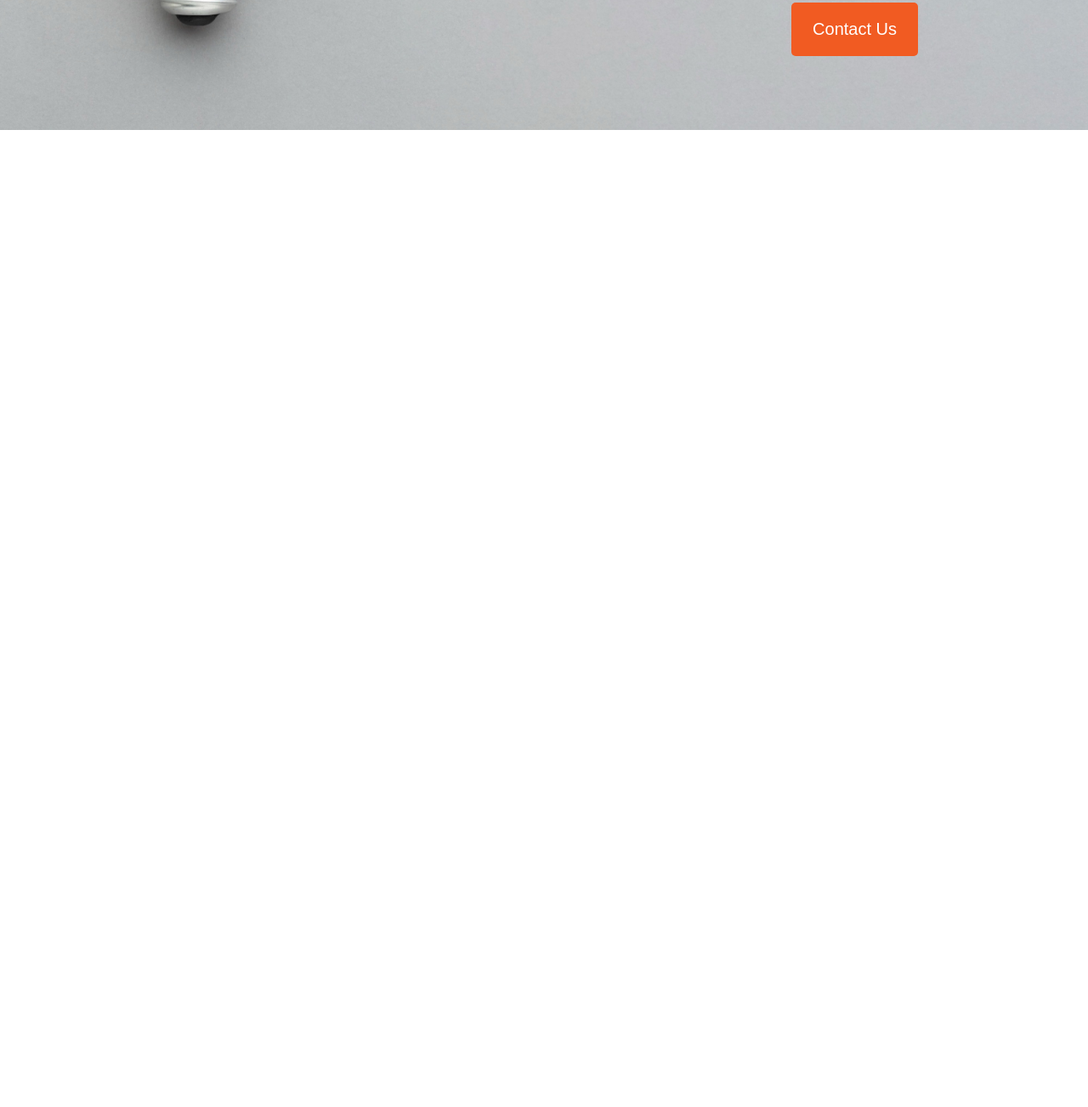
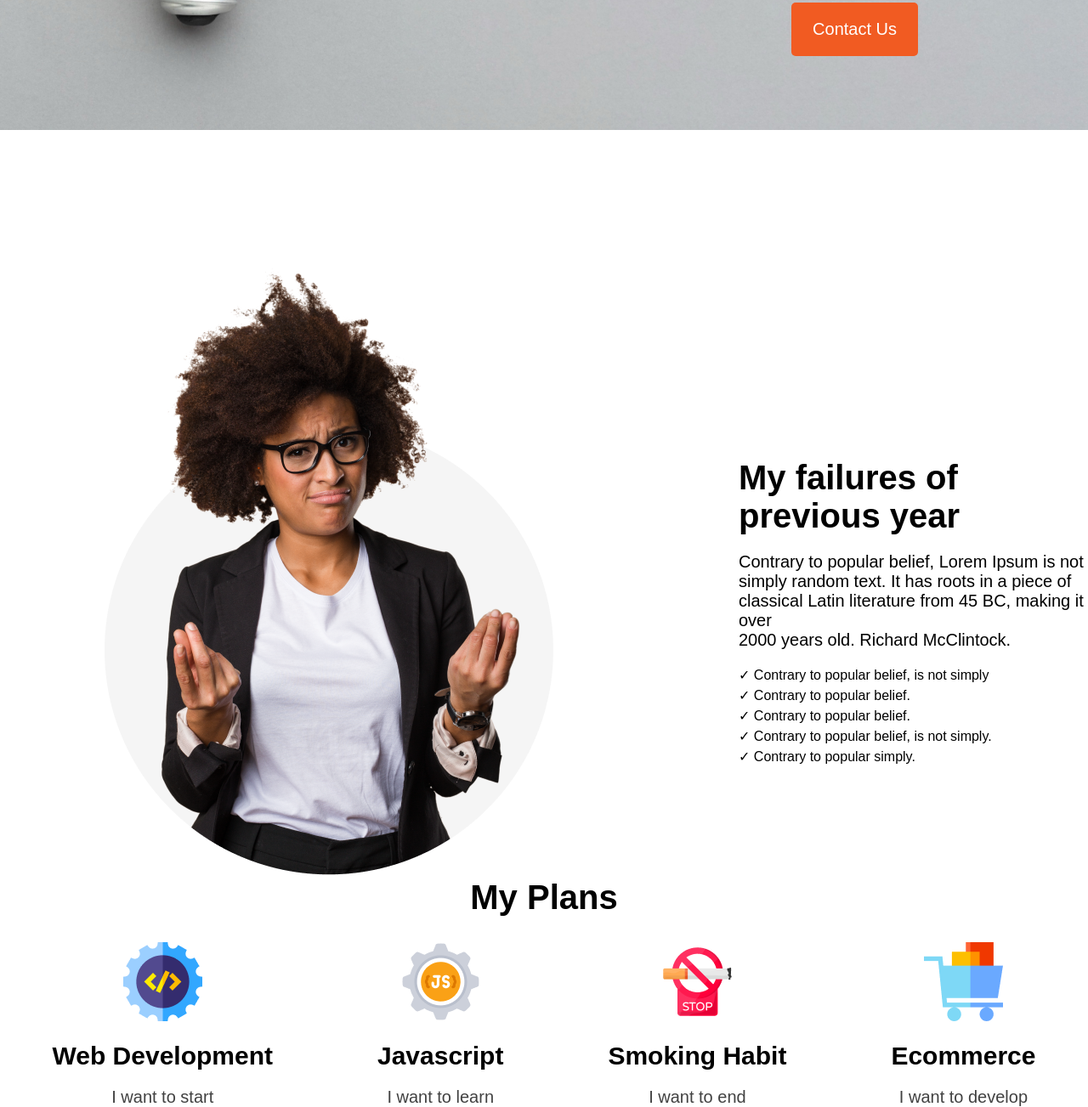
Before and after one commit to HasibUddin1/new-year, a plain HTML site: page index.html in a window 1280 px wide. Shown: the part 494-1797 px from the top of the page at 85% size. Before the commit the page ends 800 px from the top, so only its background shows below. Drawn offline with Linux system fonts and the light colour scheme.

Commit message:
added plans section

```diff
--- a/index.css
+++ b/index.css
@@ -1,9 +1,11 @@
-*{
+* {
     font-family: sans-serif;
     margin: 0;
     padding: 0;
 }
-.header{
+
+/* header content design */
+.header {
     background-image: url('images/banner/banner2.png');
     background-size: 100%;
     background-repeat: no-repeat;
@@ -11,19 +13,22 @@
     height: 100vh;
     text-align: right;
 }
-.header-text{
+
+.header-text {
     font-size: 50px;
     font-weight: 700;
     padding-top: 25vh;
     padding-right: 200px;
 }
-.header-paragraph{
+
+.header-paragraph {
     font-size: 18px;
     margin-top: 30px;
     margin-bottom: 30px;
     margin-right: 200px;
 }
-.header-btn{
+
+.header-btn {
     padding: 20px 25px;
     margin-right: 200px;
     background-color: #F15B22;
@@ -32,3 +37,90 @@
     border-radius: 5px;
     font-size: 20px;
 }
+
+/* failure section design */
+.failure {
+    display: flex;
+    align-items: center;
+}
+
+.failure-text {
+    margin-top: 100px;
+    margin-left: 200px;
+}
+
+.failure-header {
+    font-size: 40px;
+}
+
+.failure-paragraph {
+    font-size: 20px;
+    margin-top: 20px;
+}
+
+.para-one {
+    margin-top: 20px;
+}
+
+.para-two {
+    margin-top: 5px;
+}
+
+.para-three {
+    margin-top: 5px;
+}
+
+.para-four {
+    margin-top: 5px;
+}
+
+.para-five {
+    margin-top: 5px;
+}
+
+.image-add {
+    margin-left: 100px;
+}
+/* Plan section design */
+.plans{
+    display: flex;
+    justify-content: space-around;
+}
+.plan-header{
+    text-align: center;
+    margin-bottom: 30px;
+    font-size: 40px;
+    font-weight: 700;
+}
+.web{
+    text-align: center;
+}
+.java{
+    text-align: center;
+}
+.smoke{
+    text-align: center;
+}
+.ecom{
+    text-align: center;
+}
+.web-head{
+    font-size: 30px;
+    margin: 20px 0;
+}
+.java-head{
+    font-size: 30px;
+    margin: 20px 0;
+}
+.smoke-head{
+    font-size: 30px;
+    margin: 20px 0;
+}
+.ecom-head{
+    font-size: 30px;
+    margin: 20px 0;
+}
+.plan-text{
+    font-size: 20px;
+    color: rgb(65, 65, 65);
+}
--- a/index.html
+++ b/index.html
@@ -1,5 +1,6 @@
 <!DOCTYPE html>
 <html lang="en">
+
 <head>
     <meta charset="UTF-8">
     <meta http-equiv="X-UA-Compatible" content="IE=edge">
@@ -7,17 +8,63 @@
     <title>New Year</title>
     <link rel="stylesheet" href="index.css">
 </head>
+
 <body>
     <header>
         <div class="header">
             <h1 class="header-text">All Thinks Are <br>
                 Possible If You <br>
                 believe</h1>
-                <p class="header-paragraph">There are many variations of passages of Lorem Ipsum <br>
-                    available, but the majority have suffered alteration in some <br>
-                    form, by injected humour, or randomised words</p>
-                    <button class="header-btn">Contact Us</button>
+            <p class="header-paragraph">There are many variations of passages of Lorem Ipsum <br>
+                available, but the majority have suffered alteration in some <br>
+                form, by injected humour, or randomised words</p>
+            <button class="header-btn">Contact Us</button>
         </div>
     </header>
+    <main>
+        <div class="failure">
+            <div class="image-add">
+                <img src="images/person.png" alt="">
+            </div>
+            <div class="failure-text">
+                <h3 class="failure-header">My failures of <br>
+                    previous year</h3>
+                <p class="failure-paragraph">Contrary to popular belief, Lorem Ipsum is not <br>
+                    simply random text. It has roots in a piece of <br>
+                    classical Latin literature from 45 BC, making it over <br>
+                    2000 years old. Richard McClintock.</p>
+                <p class="para-one"><span>✓</span> Contrary to popular belief, is not simply</p>
+                <p class="para-two"><span>✓</span> Contrary to popular belief.</p>
+                <p class="para-three"><span>✓</span> Contrary to popular belief.</p>
+                <p class="para-four"><span>✓</span> Contrary to popular belief, is not simply.</p>
+                <p class="para-five"><span>✓</span> Contrary to popular simply.</p>
+            </div>
+
+        </div>
+        <h1 class="plan-header">My Plans</h1>
+        <div class="plans">
+            <div class="web">
+                <img src="images/icons/web.png" alt="">
+                <h4 class="web-head">Web Development</h4>
+                <p class="plan-text">I want to start</p>
+            </div>
+            <div class="java">
+                <img src="images/icons/js.png" alt="">
+                <h4 class="java-head">Javascript</h4>
+                <p class="plan-text">I want to learn</p>
+            </div>
+            <div class="smoke">
+                <img src="images/icons/smoke.png" alt="">
+                <h4 class="smoke-head">Smoking Habit</h4>
+                <p class="plan-text">I want to end</p>
+            </div>
+            <div class="ecom">
+                <img src="images/icons/ecom.png" alt="">
+                <h4 class="ecom-head">Ecommerce</h4>
+                <p class="plan-text">I want to develop</p>
+            </div>
+        </div>
+    </main>
 </body>
+
 </html>
```
